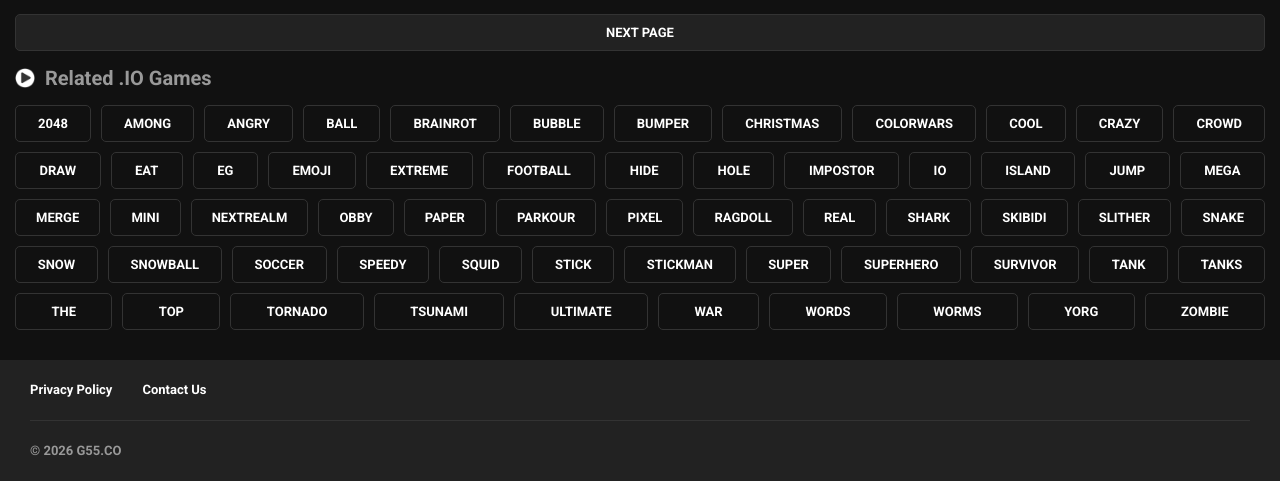
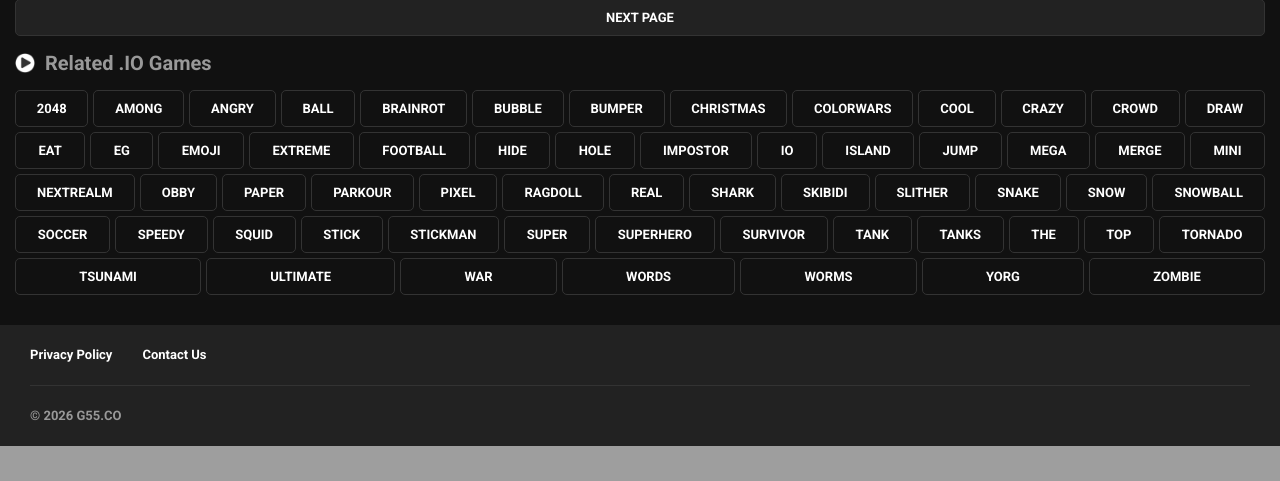
Before and after one commit to brvasya/g55.co, a PHP site: page /?c=io in a window 1280 px wide. Shown: the part 2159-2640 px from the top of the page. After the commit the page ends 2605 px from the top, so only its background shows below. Run offline with PHP 8.4, Linux system fonts and the light colour scheme; some libraries are stand-ins or nearby versions.

Commit message:
Update style.css

```diff
--- a/css/style.css
+++ b/css/style.css
@@ -106,7 +106,7 @@ p {
     padding: 0;
     display: flex;
     flex-wrap: wrap;
-    gap: 10px;
+    gap: 5px;
 }
 .series .tag {
     padding: 10px 20px;
```
